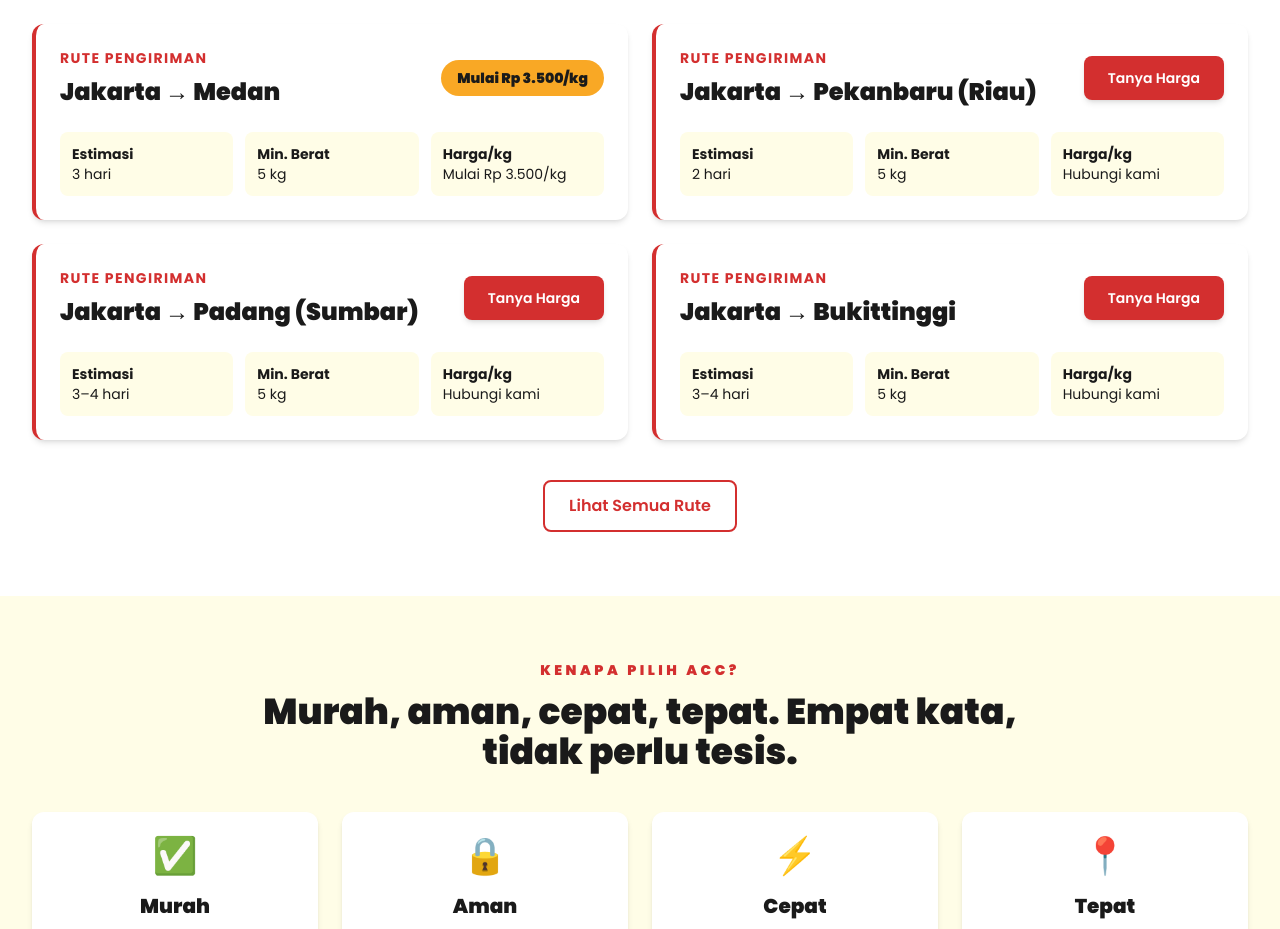
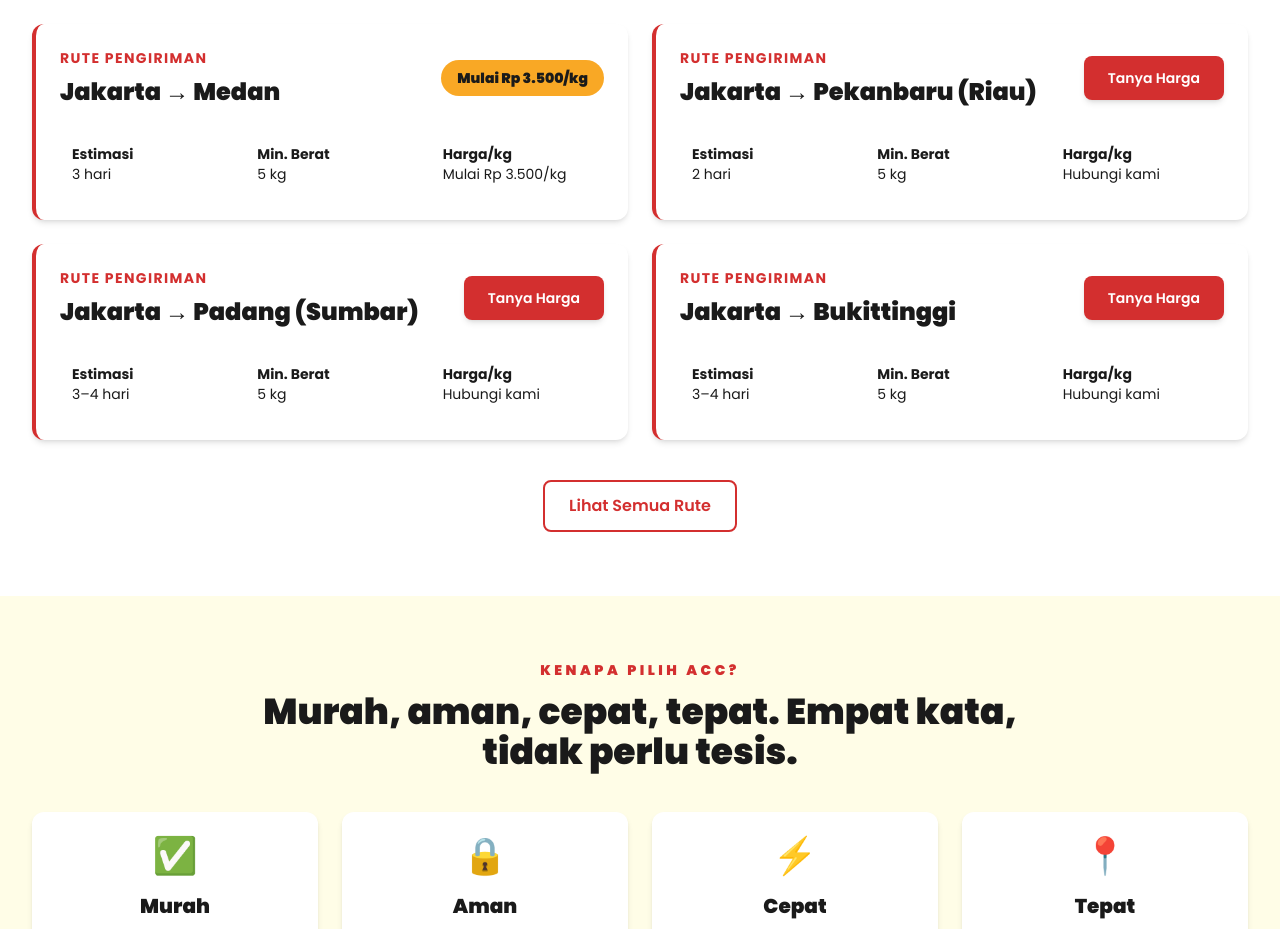
Before and after one commit to ghootech-sketch/acc-logistik, a Next.js app: page / in a window 1280 px wide. Shown: the part 1660-2589 px from the top of the page. Built offline with nearby package versions, Linux system fonts and the light colour scheme.

Commit message:
feat: update brand colors yellow dominant

```diff
--- a/tailwind.config.ts
+++ b/tailwind.config.ts
@@ -6,10 +6,12 @@ const config: Config = {
     extend: {
       colors: {
         brand: {
+          yellow: '#F9A825',
+          'yellow-light': '#FDD835',
           red: '#D32F2F',
-          yellow: '#F9A825',
           dark: '#1A1A1A',
-          cream: '#FFFDE7',
+          black: '#111111',
+          white: '#FFFFFF',
         },
       },
       fontFamily: {
@@ -17,6 +19,7 @@ const config: Config = {
       },
       boxShadow: {
         soft: '0 18px 45px rgba(0,0,0,0.08)',
+        yellow: '0 8px 30px rgba(249,168,37,0.35)',
       },
     },
   },
```
